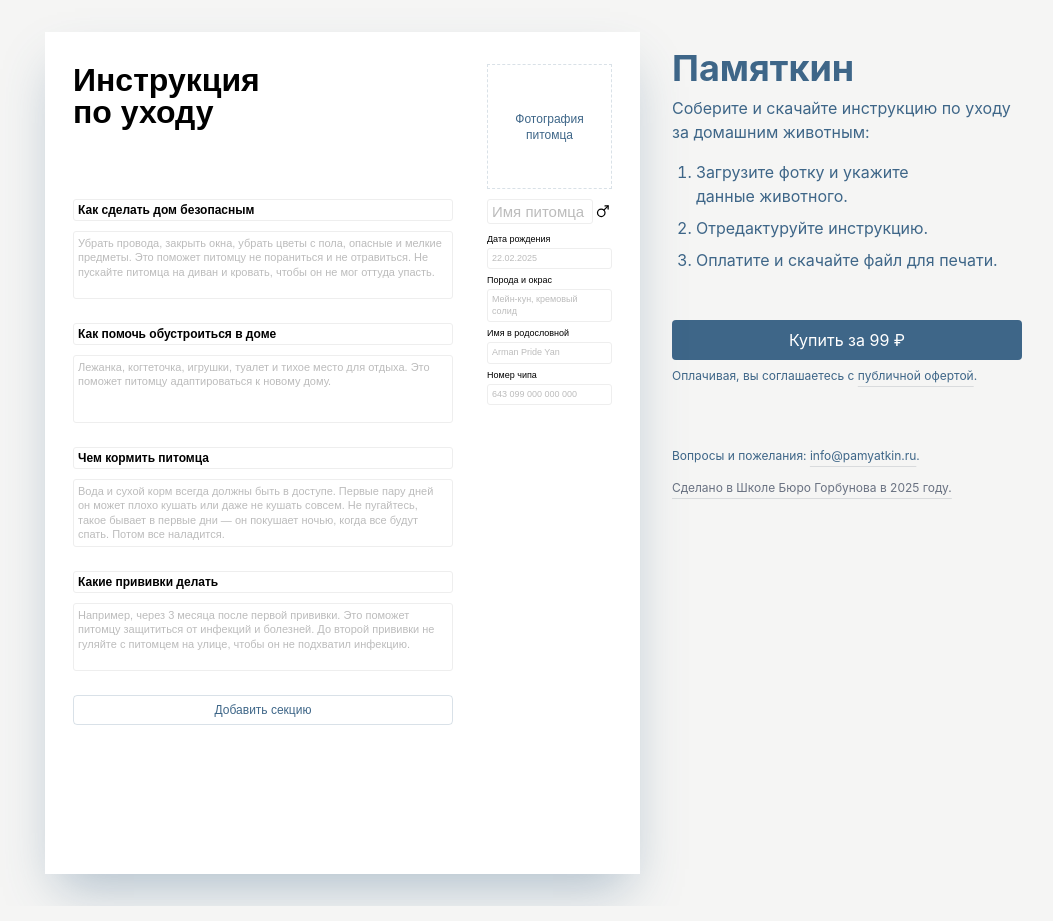
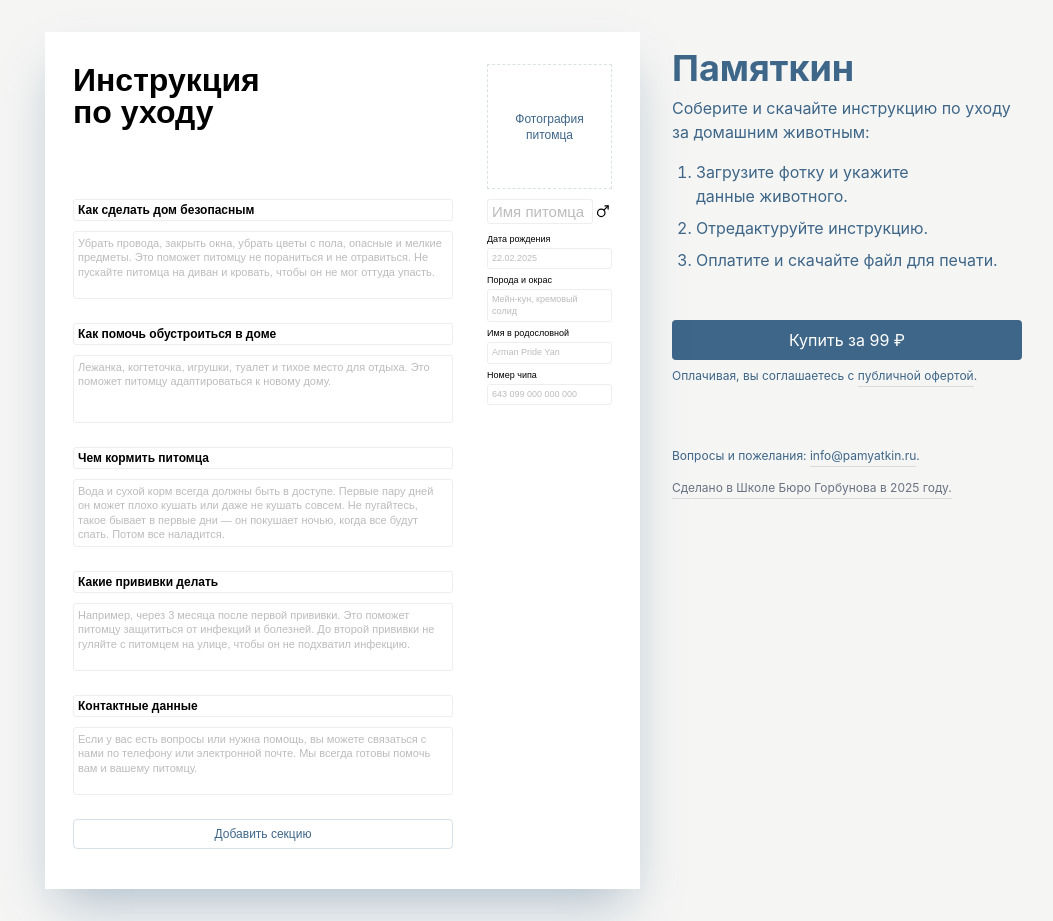
Before and after one commit to talyguryn/pamyatkin, a Next.js app: page / in a window 1280 px wide. Shown: the whole page, without its empty margins (19-1072 px from the left). Built offline with nearby package versions, Linux system fonts and the light colour scheme.

Commit message:
add contacts

```diff
--- a/src/data/leaflet.ts
+++ b/src/data/leaflet.ts
@@ -88,8 +88,18 @@ export const defaultLeafletData: LeafletData = {
       },
       content: {
         value: '',
+        placeholder: `Например, через 3 месяца после первой прививки. Это поможет питомцу защититься от инфекций и болезней. До второй прививки не гуляйте с питомцем на улице, чтобы он не подхватил инфекцию.`,
+      },
+    },
+    {
+      title: {
+        value: 'Контактные данные',
+        placeholder: 'Введите заголовок секции',
+      },
+      content: {
+        value: '',
         placeholder:
-          'Например, через 3 месяца после первой прививки. Это поможет питомцу защититься от инфекций и болезней. До второй прививки не гуляйте с питомцем на улице, чтобы он не подхватил инфекцию.',
+          'Если у вас есть вопросы или нужна помощь, вы можете связаться с нами по телефону или электронной почте. Мы всегда готовы помочь вам и вашему питомцу.',
       },
     },
   ],
```
